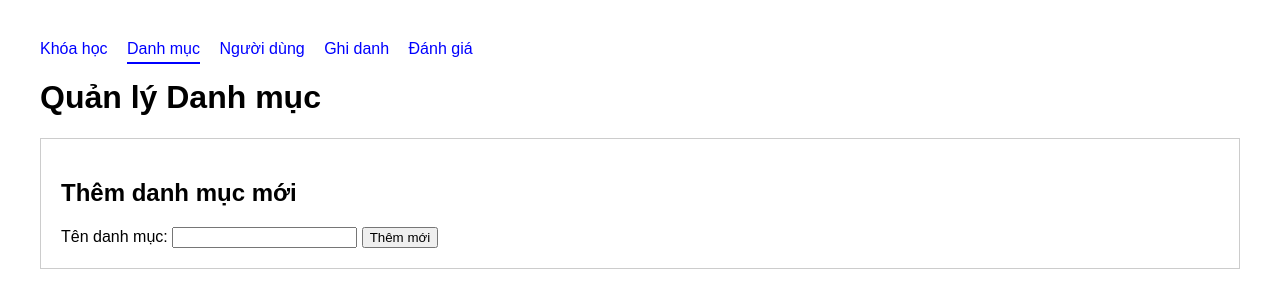
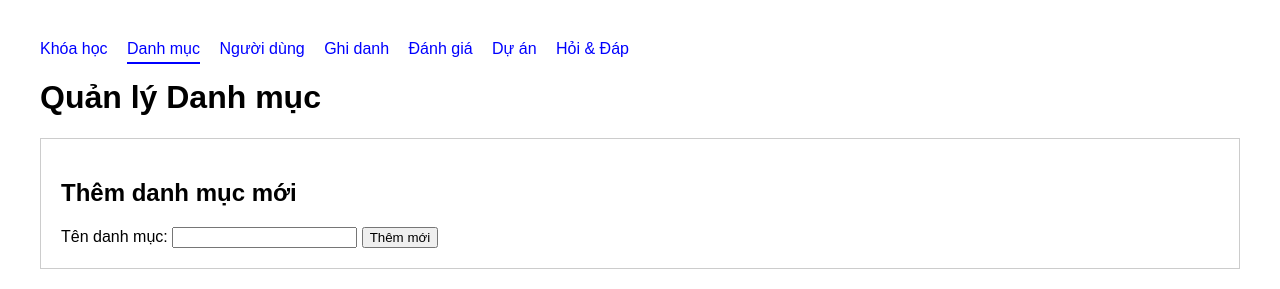
Before and after one commit to TanDuy274/programming_mobile_e_learning_N23, a Node server app: page /admin/categories in a window 1280 px wide. Shown: the top 289 px of the page. Run offline with Node 20, Linux system fonts and the light colour scheme; data that the repository does not hold is empty; some libraries are stand-ins or nearby versions.

Commit message:
update ui category manager

```diff
--- a/e-learning-backend/views/categories.ejs
+++ b/e-learning-backend/views/categories.ejs
@@ -51,6 +51,8 @@
       <a href="/admin/users">Người dùng</a>
       <a href="/admin/enrollments">Ghi danh</a>
       <a href="/admin/reviews">Đánh giá</a>
+      <a href="/admin/projects">Dự án</a>
+      <a href="/admin/questions">Hỏi & Đáp</a>
     </nav>
 
     <h1>Quản lý Danh mục</h1>
```
